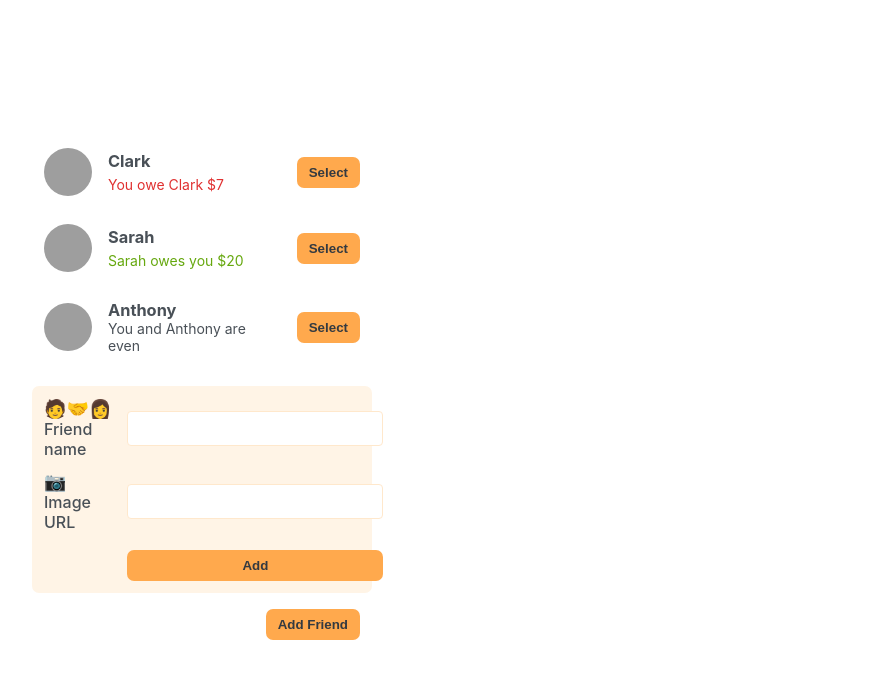
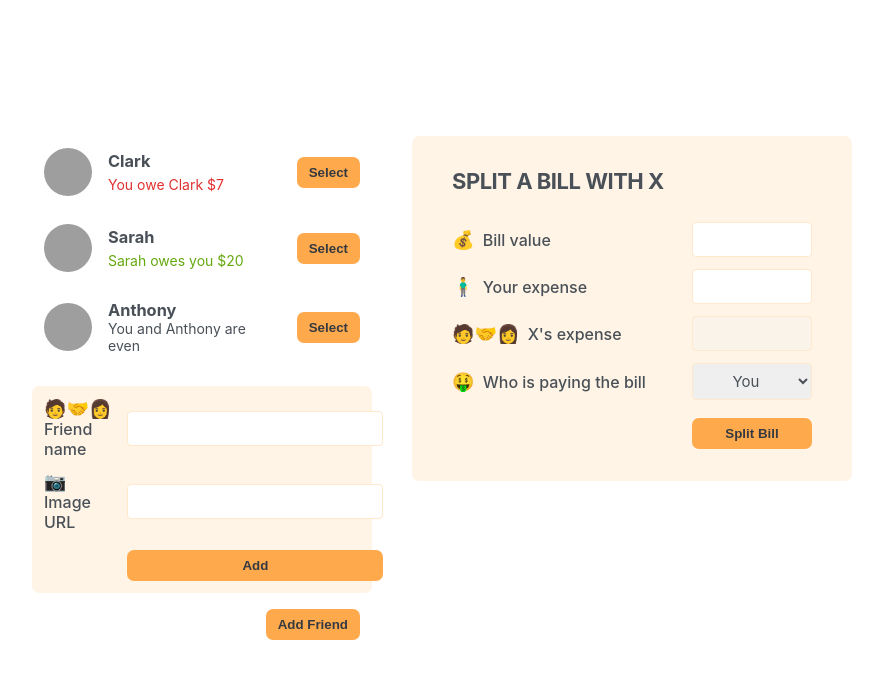
Before and after one commit to akutnino/react.js-main-secondary, a React (Create React App) app in the folder 06-eat-n-split/starter/eat-n-split/: page / in a window 1280 px wide. Shown: the top 678 px of the page, without its empty margins (198-1081 px from the left). Built offline with nearby package versions, Linux system fonts and the light colour scheme; grey boxes are pictures that could not be loaded.

Commit message:
created the FormSplitBill component

```diff
--- a/06-eat-n-split/starter/eat-n-split/src/App.js
+++ b/06-eat-n-split/starter/eat-n-split/src/App.js
@@ -27,6 +27,8 @@
 				<FormAddFriend />
 				<Button>Add Friend</Button>
 			</div>
+
+			<FormSplitBill />
 		</div>
 	);
 }
@@ -99,3 +101,31 @@
 		</form>
 	);
 }
+
+function FormSplitBill(props) {
+	return (
+		<form className='form-split-bill'>
+			<h2>Split a bill with X</h2>
+
+			<label>💰 Bill value</label>
+			<input type='number' />
+
+			<label>🧍‍♂️ Your expense</label>
+			<input type='number' />
+
+			<label>🧑‍🤝‍👩 X's expense</label>
+			<input
+				type='number'
+				disabled
+			/>
+
+			<label>🤑 Who is paying the bill</label>
+			<select>
+				<option value='user'>You</option>
+				<option value='friend'>X</option>
+			</select>
+
+			<Button>Split Bill</Button>
+		</form>
+	);
+}
```
